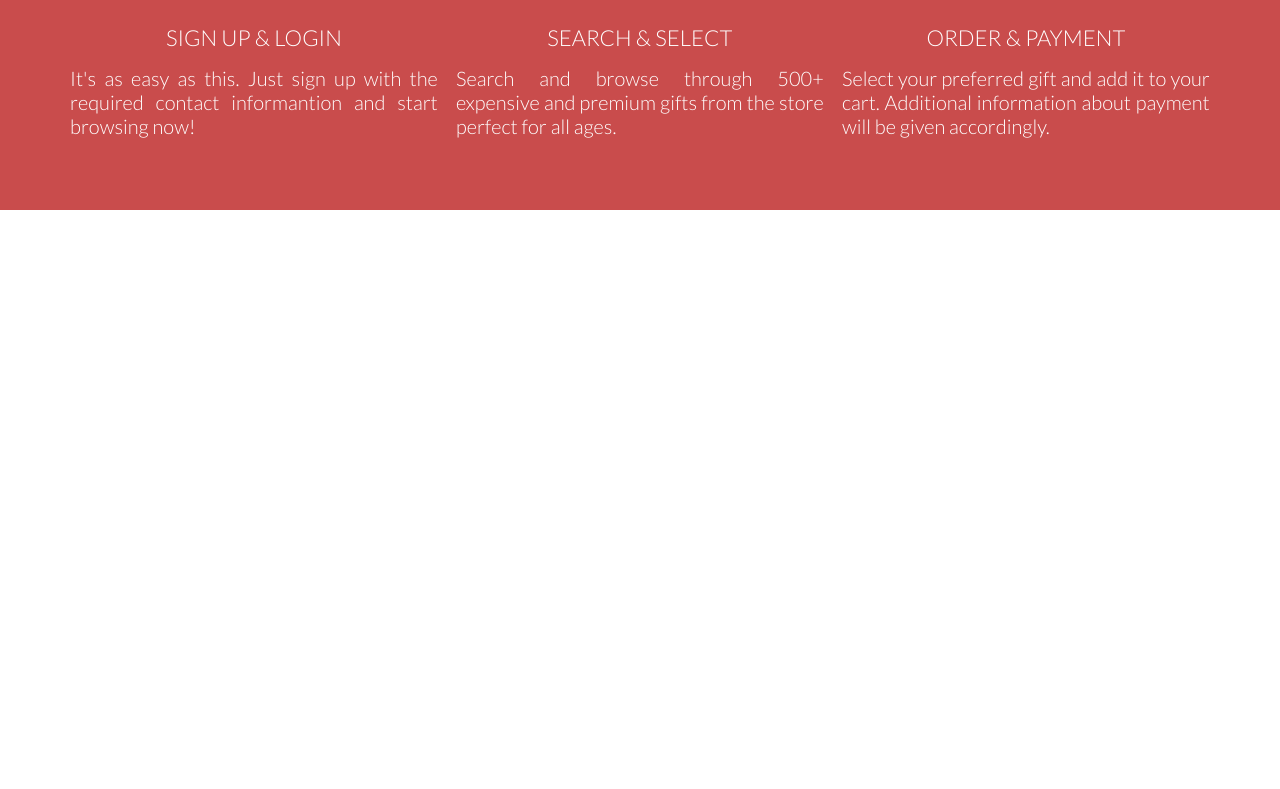
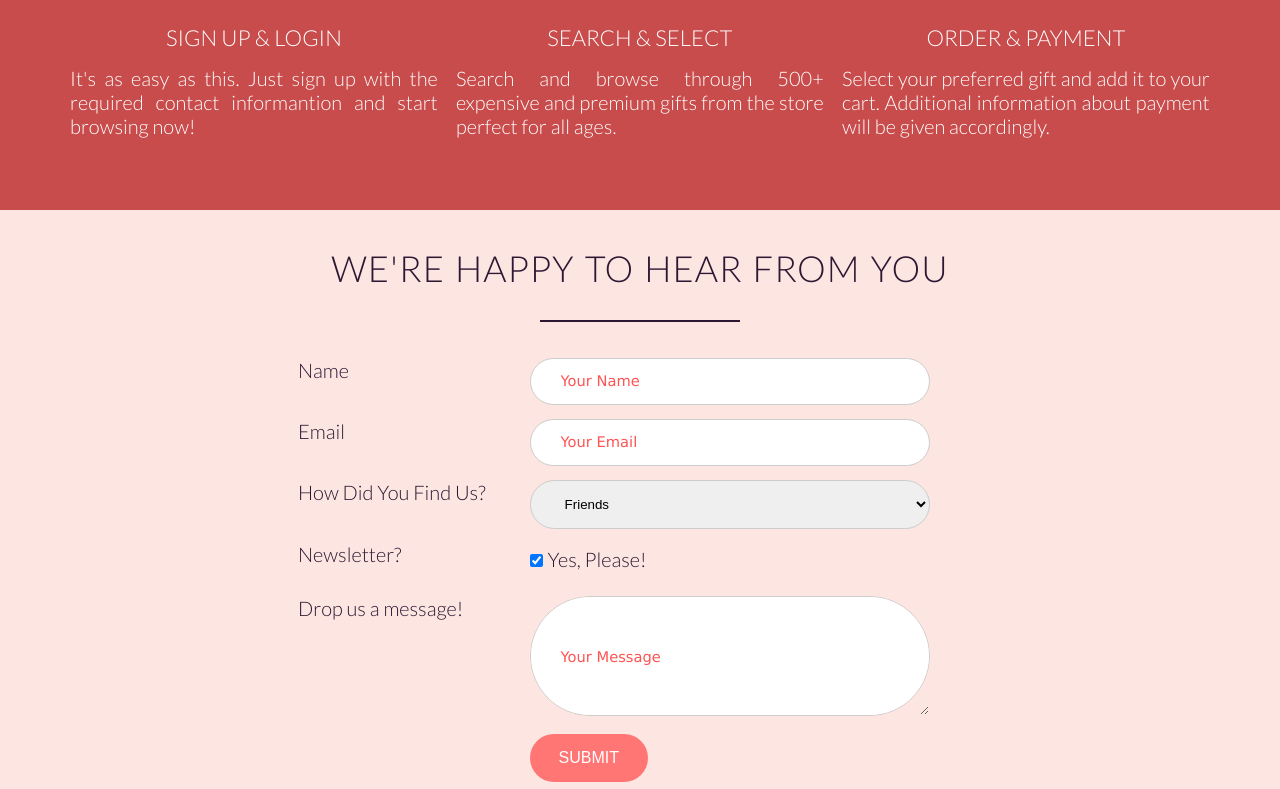
Before and after one commit to YachuJoshi/Giftery-App, a React (Create React App) app: page / in a window 1280 px wide. Shown: the part 2859-3648 px from the top of the page. Before the commit the page ends 3069 px from the top, so only its background shows below. Built offline with nearby package versions, Linux system fonts and the light colour scheme.

Commit message:
Feedback Form Section Added

```diff
--- a/src/App.js
+++ b/src/App.js
@@ -7,7 +7,7 @@ import './css/resources/article.css';
 import './css/resources/features.css';
 import './css/resources/testimonials.css';
 import './css/resources/plans.css';
-
+import './css/resources/feedback.css'
 
 import './css/vendors/grid.css';
 
--- /dev/null
+++ b/src/componenets/Form.jsx
@@ -0,0 +1,126 @@
+import React from 'react';
+
+class FeedBackFormComponent extends React.Component {
+  render() {
+    const { nameInput, emailInput, newsletterInput, feedbackInput } = this.props;
+    return (
+      <section className="section-feedback">
+        <div className="row">
+          <h2> We're Happy To Hear From You </h2>
+        </div>
+
+        <div className="row">
+          <form className="section-feedback__form"
+            onSubmit={
+              event => {
+                event.preventDefault();
+                this.props.submitForm();
+              }}>
+            <div className="row">
+              <div className="col span-1-of-3">
+                <label htmlFor="name"> Name </label>
+              </div>
+              <div className="col span-2-of-3">
+                <input type="text"
+                  name="nameInput"
+                  placeholder="Your Name"
+                  value={nameInput}
+                  className="section-feedback__form--input-box"
+                  required
+                  onChange={event => this.props.parentCallBackForFormInput(event)}
+                  onBlur={event => this.props.parentCallBackForFormInput(event)}
+                />
+              </div>
+            </div>
+
+            <div className="row">
+              <div className="col span-1-of-3">
+                <label htmlFor="email"> Email </label>
+              </div>
+              <div className="col span-2-of-3">
+                <input type="text"
+                  name="emailInput"
+                  placeholder="Your Email"
+                  value={emailInput}
+                  className="section-feedback__form--input-box"
+                  required
+                  onChange={event => this.props.parentCallBackForFormInput(event)}
+                  onBlur={event => this.props.parentCallBackForFormInput(event)}
+                />
+              </div>
+            </div>
+
+            <div className="row">
+              <div className="col span-1-of-3">
+                <label htmlFor="howDidYouFindUs"> How Did You Find Us? </label>
+              </div>
+              <div className="col span-2-of-3">
+                <select
+                  name="findUsInput"
+                  id="findUsInput"
+                  className="section-feedback__form--input-select"
+                  onChange={event => this.props.parentCallBackForFormInput(event)}
+                  onBlur={event => this.props.parentCallBackForFormInput(event)}
+                >
+                  <option value="Friends"> Friends </option>
+                  <option value="Search Engine"> Search Engine </option>
+                  <option value="Advertisement"> Advertisement </option>
+                  <option value="Others"> Other </option>
+
+                </select>
+              </div>
+            </div>
+
+            <div className="row">
+              <div className="col span-1-of-3">
+                <label htmlFor="newsletter"> Newsletter? </label>
+              </div>
+              <div className="col span-2-of-3">
+                <input type="checkbox"
+                  name="newsletterInput"
+                  className="section-feedback__form--input-checkbox"
+                  checked={newsletterInput}
+                  onChange={event => this.props.parentCallBackForFormInput(event)}
+                  onBlur={event => this.props.parentCallBackForFormInput(event)}
+                />
+                  Yes, Please!
+                </div>
+            </div>
+
+            <div className="row">
+              <div className="col span-1-of-3">
+                <label htmlFor="feedback"> Drop us a message! </label>
+              </div>
+              <div className="col span-2-of-3">
+                <textarea
+                  name="feedbackInput"
+                  placeholder="Your Message"
+                  className="section-feedback__form--input-textbox"
+                  value={feedbackInput}
+                  onChange={event => this.props.parentCallBackForFormInput(event)}
+                  onBlur={event => this.props.parentCallBackForFormInput(event)}
+                />
+              </div>
+            </div>
+
+            <div className="row">
+              <div className="col span-1-of-3">
+                <label> {<> &nbsp; </>} </label>
+              </div>
+              <div className="col span-2-of-3">
+                <input
+                  type="submit"
+                  className="section-feedback__submit-btn"
+                  value="Submit"
+                />
+              </div>
+            </div>
+
+          </form>
+        </div>
+      </section>
+    );
+  }
+}
+
+export { FeedBackFormComponent };
--- a/src/componenets/Plans.jsx
+++ b/src/componenets/Plans.jsx
@@ -27,7 +27,7 @@ class PlansComponent extends React.Component {
         </div>
 
         <div className="row">
-          <div class="col span-1-of-3 box">
+          <div class="col span-1-of-3">
             <FaPencilAlt className="plans-section__icons" />
             <h3> Sign Up {<> &amp; </>} Login </h3>
             <p align="justify" className="plans-section__text">
@@ -36,7 +36,7 @@ class PlansComponent extends React.Component {
               </p>
           </div>
 
-          <div class="col span-1-of-3 box">
+          <div class="col span-1-of-3">
             <FaSearch className="plans-section__icons" />
             <h3> Search {<> &amp; </>} Select </h3>
             <p align="justify" className="plans-section__text">
@@ -44,7 +44,7 @@ class PlansComponent extends React.Component {
               </p>
           </div>
 
-          <div class="col span-1-of-3 box">
+          <div class="col span-1-of-3">
             <FiShoppingCart className="plans-section__icons" />
             <h3> Order {<> &amp; </>} Payment </h3>
             <p align="justify" className="plans-section__text">
--- /dev/null
+++ b/src/css/resources/feedback.css
@@ -0,0 +1,68 @@
+/* --------------------------- */
+/* FEEDBACK COMPONENT */
+/* --------------------------- */
+
+.section-feedback {
+  background-color: #FDE6E1;
+  color: #2E1733;
+}
+
+.section-feedback__form {
+  width: 60%;
+  margin: 0 auto;
+}
+
+.section-feedback__form--input-box,
+.section-feedback__form--input-textbox,
+.section-feedback__form--input-select {
+  width: 100%;
+  padding: 15px 30px;
+  width: 400px;
+  border-radius: 200px;
+  border: 1px solid #ccc;
+  transition: border 0.4s;
+  outline: none;
+}
+
+.section-feedback__form--input-box:focus,
+.section-feedback__form--input-textbox:focus,
+.section-feedback__form--input-select:focus {
+  border: 1.5px solid #ff3331;
+}
+
+.section-feedback__form--input-textbox {
+  height: 120px;
+}
+
+.section-feedback__form--input-checkbox {
+  margin: 12px 5px 15px 0;
+  outline: none;
+}
+
+.section-feedback__submit-btn {
+  color: #fff;
+  text-transform: uppercase;
+  font-size: 80%;
+  cursor: pointer;
+  font-weight: 500;
+  background-color: #ff7675;
+  padding: 14px 28px;
+  border-radius: 200px;
+  border: 1px solid transparent;
+  transition: background-color 0.4s;
+}
+
+.section-feedback__submit-btn:hover,
+.section-feedback__submit-btn:active {
+  background-color: #c53f3f;
+  outline: none;
+}
+
+.section-feedback__form--input-box::placeholder,
+.section-feedback__form--input-textbox::placeholder {
+  text-transform: capitalize;
+  font-size: 110%;
+  color: #ff5453;
+  line-height: 90px;
+  font-family: Verdana, Tahoma, sans-serif;
+}
--- a/src/pages/HomePage.jsx
+++ b/src/pages/HomePage.jsx
@@ -5,13 +5,30 @@ import { ArticleComponent } from '../componenets/Article';
 import { FeatureComponent } from '../componenets/Features';
 import { TestimonialComponent } from '../componenets/Testimonials';
 import { PlansComponent } from '../componenets/Plans';
+import { FeedBackFormComponent } from '../componenets/Form';
 
 class HomePage extends React.Component {
   constructor(props) {
     super(props);
     this.state = {
       emailInput: '',
+      formInput: {
+        nameInput: '',
+        emailInput: '',
+        findUsInput: 'Friends',
+        newsletterInput: true,
+        feedbackInput: ''
+      }
     };
+  }
+
+  handleFormInputChange = (event) => {
+    const name = event.target.name;
+    const formInput = this.state.formInput;
+    name === "newsletterInput" ?
+      formInput[name] = event.target.checked :
+      formInput[name] = event.target.value;
+    this.setState({ formInput });
   }
 
   setEmailInputValue = (emailDataFromChild) => {
@@ -20,7 +37,12 @@ class HomePage extends React.Component {
     });
   }
 
+  submitForm = () => {
+    console.log(this.state.formInput);
+  }
+
   render() {
+    const { nameInput, emailInput, newsletterInput, feedbackInput } = this.state.formInput;
     return (
       <>
         <HeaderComponent />
@@ -28,6 +50,14 @@ class HomePage extends React.Component {
         <FeatureComponent />
         <TestimonialComponent />
         <PlansComponent parentCallBackForEmail={this.setEmailInputValue} />
+        <FeedBackFormComponent
+          nameInput={nameInput}
+          emailInput={emailInput}
+          newsletterInput={newsletterInput}
+          feedbackInput={feedbackInput}
+          parentCallBackForFormInput={this.handleFormInputChange}
+          submitForm={this.submitForm}
+        />
       </>
     );
   }
```
